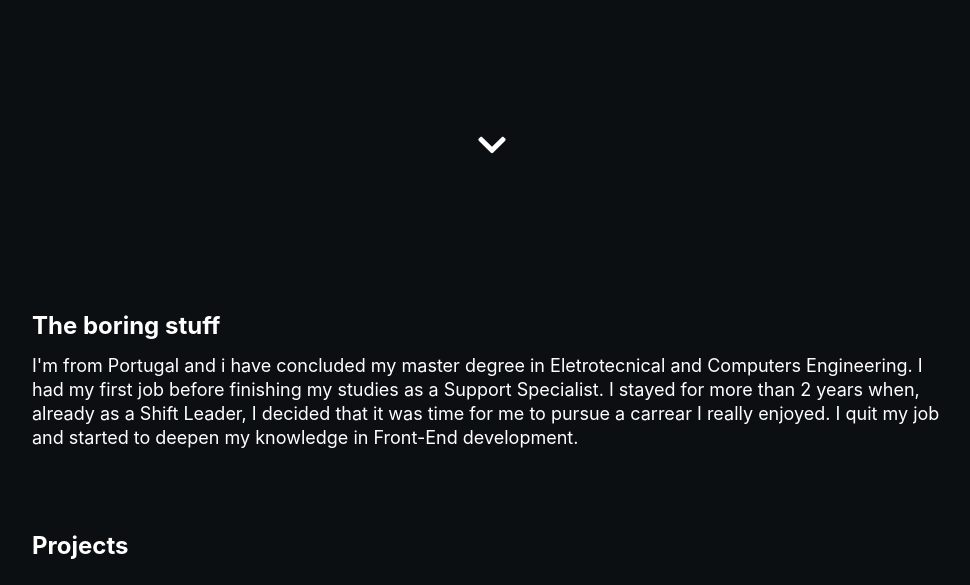
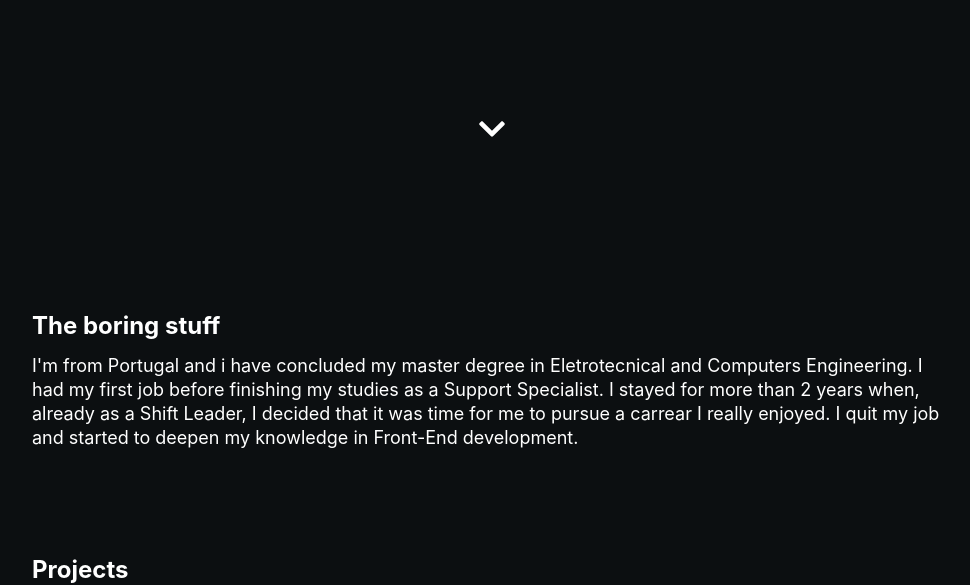
Before and after one commit to brunoestevinho/personal-webpage, a React (Create React App) app: page / in a window 1280 px wide. Shown: the part 590-1175 px from the top of the page, without its empty margins (148-1118 px from the left). Built offline with nearby package versions, Linux system fonts and the light colour scheme.

Commit message:
fixed links

```diff
--- a/src/components/aboutMe.js
+++ b/src/components/aboutMe.js
@@ -2,7 +2,7 @@ import React from "react";
 
 const AboutMe = () => {
   return (
-    <section className="text-white pt-6" id="about">
+    <section className="text-white pt-6 pb-20" id="about">
       <header>
         <h2 className="text-2xl font-bold pb-3">The boring stuff</h2>
       </header>
--- a/src/components/header.js
+++ b/src/components/header.js
@@ -1,18 +1,32 @@
 import React from "react";
+
+import { Link } from "react-scroll";
 
 const Header = () => {
   return (
     <nav className="m-6 text-white">
       <div className="flex flex-row md:text-xl">
         <div className="ml-auto font-thin">
-          <a href="#projects" className="py-1 px-5">
+          <Link
+            to="projects"
+            spy={true}
+            smooth={true}
+            className="py-1 px-5 cursor-pointer
+            "
+          >
             Projects
-          </a>
+          </Link>
         </div>
         <div className="font-thin">
-          <a href="#contact" className="py-1 px-5">
+          <Link
+            to="contact"
+            spy={true}
+            smooth={true}
+            className="py-1 px-5 cursor-pointer
+            "
+          >
             Contact
-          </a>
+          </Link>
         </div>
         <div className="font-thin">
           <a
--- a/src/components/hero.js
+++ b/src/components/hero.js
@@ -12,20 +12,11 @@ const HLSpan = styled.span`
   color: #292f33;
 `;
 
-const StyledIcon = styled(FontAwesomeIcon)`
-  font-size: 2rem;
-`;
-const ScrollDownWrapper = styled.div`
+const ScrollDownButton = styled.div`
   position: absolute;
-  width: 2rem;
-  height: 2rem;
   bottom: 0;
   left: 50%;
-  margin-bottom: 3rem;
   transform: translate(-50%, 0);
-  display: flex;
-  align-items: center;
-  justify-content: center;
   cursor: pointer;
   transition: all 0.2s ease-out;
   &:hover {
@@ -50,11 +41,11 @@ const Hero = () => {
           <HLSpan>Front-End Developer</HLSpan>
         </h1>
       </div>
-      <ScrollDownWrapper>
+      <ScrollDownButton>
         <Link to="about" spy={true} smooth={true}>
-          <StyledIcon icon={faChevronDown} />
+          <FontAwesomeIcon className="text-3xl mb-16" icon={faChevronDown} />
         </Link>
-      </ScrollDownWrapper>
+      </ScrollDownButton>
     </div>
   );
 };
--- a/src/components/projects.js
+++ b/src/components/projects.js
@@ -6,7 +6,7 @@ import { ReactComponent as WebPage } from "../images/webpage.svg";
 
 const Projects = () => {
   return (
-    <section className="text-white pt-20" id="about">
+    <section className="text-white pt-6" id="projects">
       <header>
         <h2 className="text-2xl font-bold pb-3">Projects</h2>
       </header>
```
Also changed, not shown: 1 other file (tests, documents, lock files or other folders).
